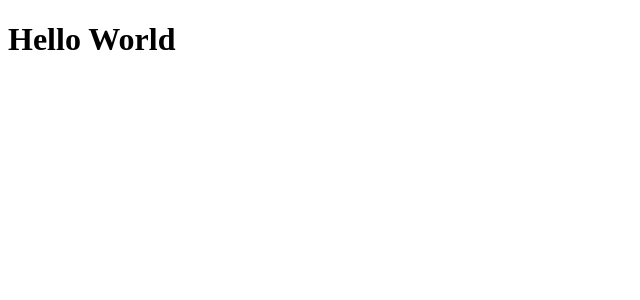
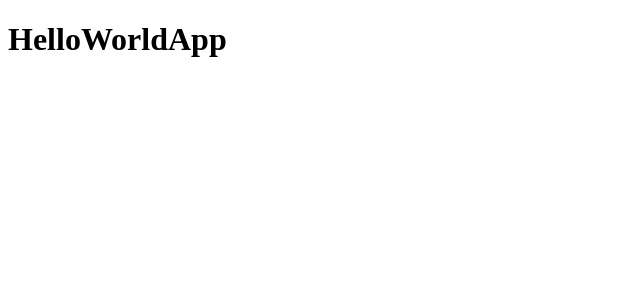
Before and after one commit to RabindraHarichand/Counter-App, a React (Vite) app: page / in a window 1280 px wide. Shown: the top 300 px of the page, without its empty margins (0-640 px from the left). Built offline with nearby package versions, Linux system fonts and the light colour scheme.

Commit message:
[Section 4]: Create First Component

```diff
--- /dev/null
+++ b/src/HelloWorldApp.jsx
@@ -0,0 +1,12 @@
+// export function App(){
+//     return <h1>Hello World</h1>
+// }
+
+
+export const HelloWorldApp = () => {
+  return (
+    <h1>HelloWorldApp</h1>
+  )
+}
+
+// export const HelloWorldApp = ()=> <h1>Arrow Function</h1>
--- a/src/main.jsx
+++ b/src/main.jsx
@@ -1,12 +1,11 @@
 import React from 'react'
 import ReactDOM from 'react-dom/client';
 
-function App(){
-    return <h1>Hello World</h1>
-}
+import { HelloWorldApp } from './HelloWorldApp'; './HelloWorldApp'
+
 
 ReactDOM.createRoot(document.getElementById('root')).render(
     <React.StrictMode>
-        <App />
+        <HelloWorldApp />
     </React.StrictMode>
 )
```
